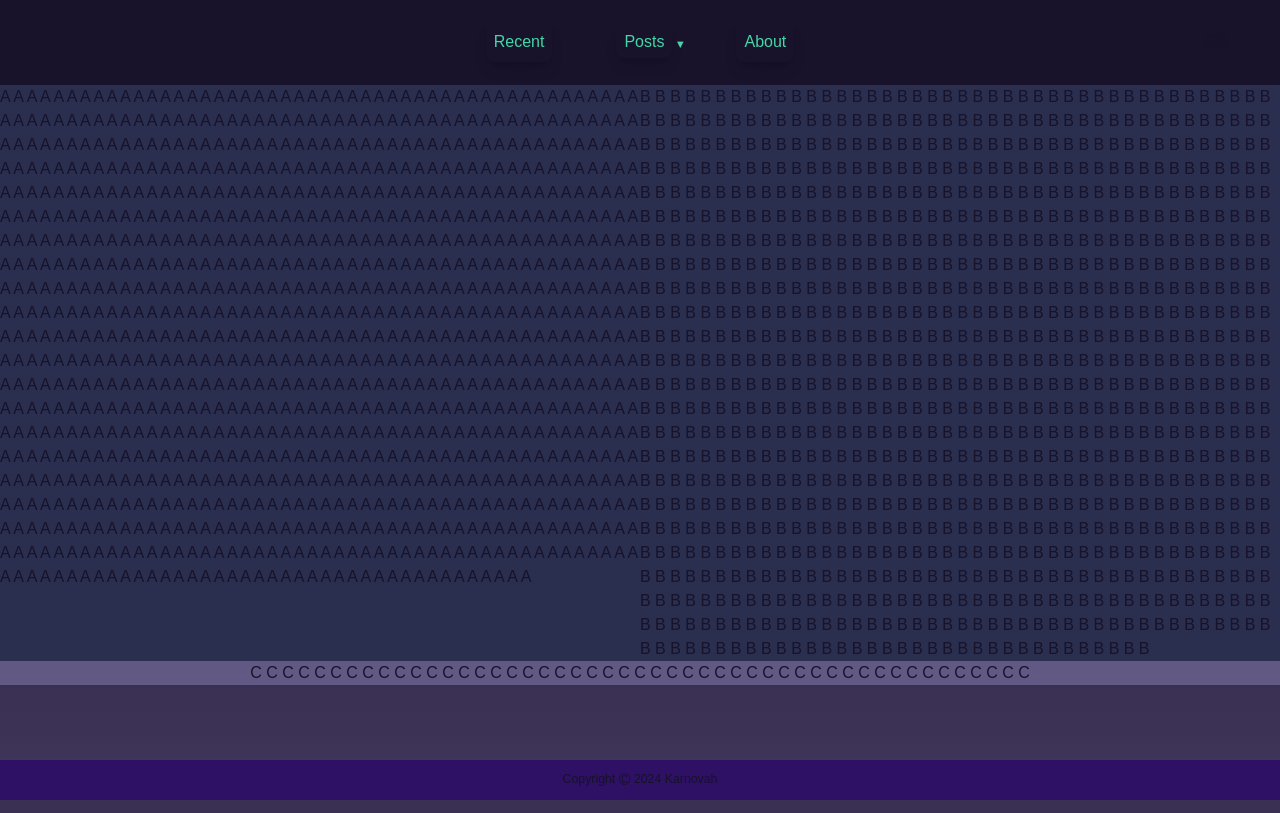
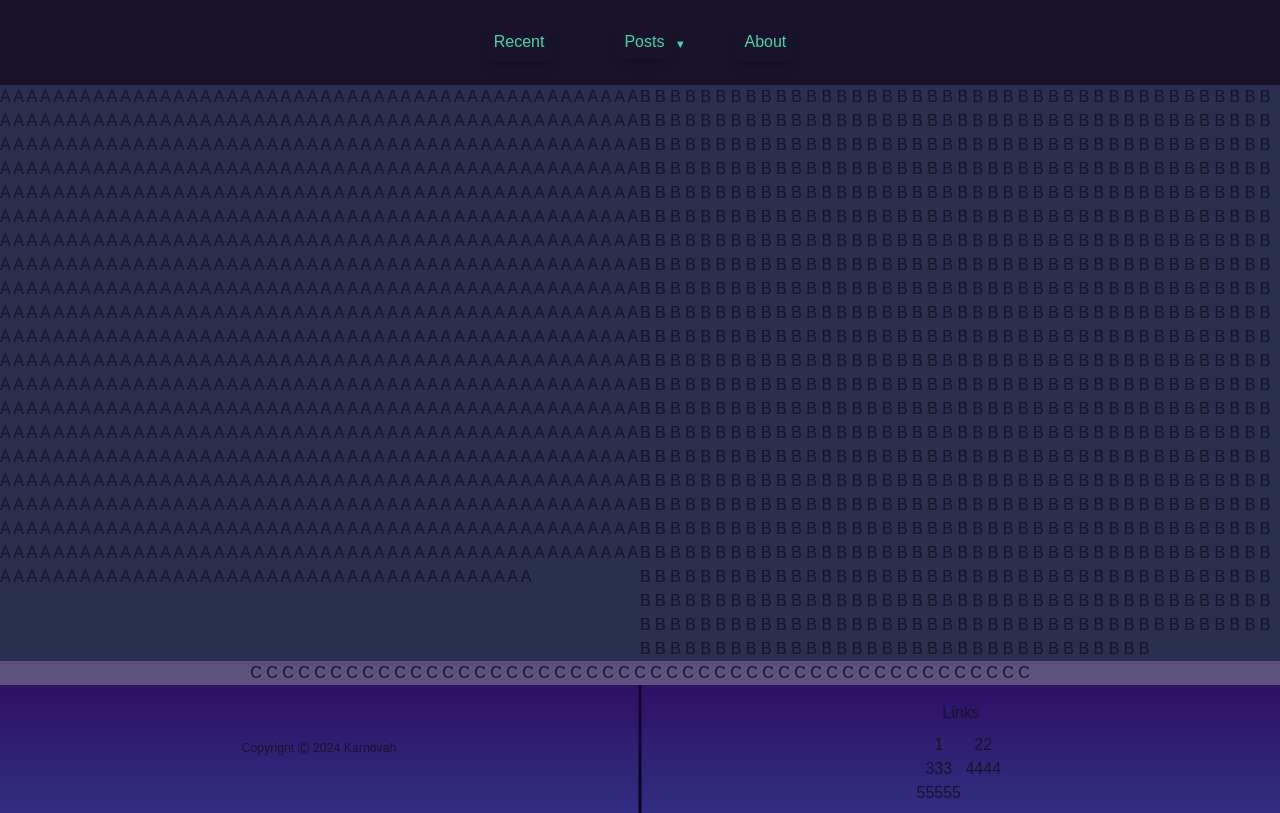
Before and after one commit to KXzeno/karnovah-blog, a Next.js app: page / in a window 1280 px wide. Built offline with nearby package versions, Linux system fonts and the light colour scheme; a web font is replaced by a local one.

Commit message:
feat: redesign footer

```diff
--- a/app/components/MOB/Footer.jsx
+++ b/app/components/MOB/Footer.jsx
@@ -4,9 +4,25 @@ export default function Footer() {
   const currYear = new Date().getFullYear();
 
   return (
-    <div className="absolute inset-x-0 bottom-0 min-w-max h-min">
-      <div className="text-center bg-violet-950 py-2 text-[0.77rem]">
-        <p>Copyright <span className="text-[1rem] align-middle">©</span> {currYear} Karnovah </p>
+    <div className="flex flex-row basis-1/6 relative place-items-center h-32 bg-gradient-to-b from-violet-950 to-indigo-900 basis">
+      <div className="order-0 size-full text-center py-2 text-[0.77rem]">
+        <div className="flex size-full place-items-center">
+          <p className="inline-block grow">Copyright <span className="text-[1rem] align-middle">©</span> {currYear} Karnovah </p>
+        </div>
+      </div>
+      <div className="grow-0 h-full bg-black bg-gradient-to-r from-violet-950 via-slate-950 to-violet-950 w-2">
+      </div>
+      <div className="size-full text-center pt-4">
+        <div className="pb-2">
+          Links
+        </div>
+        <div className="grid grid-rows-none grid-cols-2 mx-auto w-max">
+          <p>1</p>
+          <p>22</p>
+          <p>333</p>
+          <p>4444</p>
+          <p>55555</p>
+        </div>
       </div>
     </div>
   );
```
